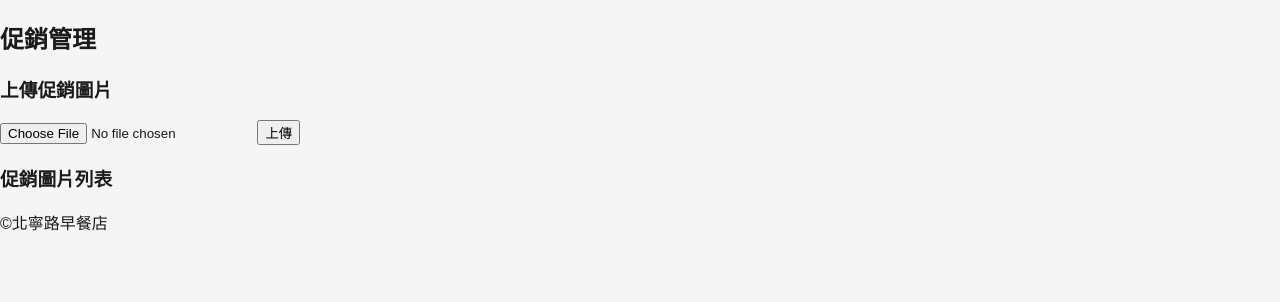
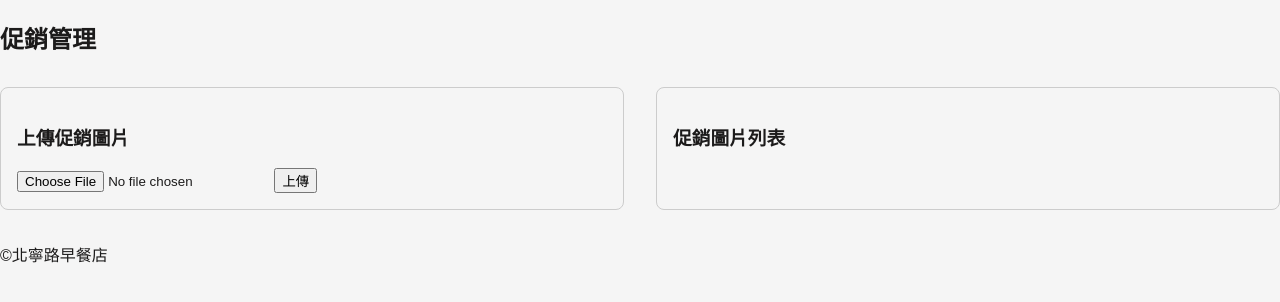
Before and after one commit to Wang-3369/OnlineStore, a Flask app: page /admin/promotions in a window 1280 px wide. Shown: the part 121-423 px from the top of the page. Run offline with Flask 3, Linux system fonts and the light colour scheme; the visitor is signed in with stand-in values (Sample User, id 1); data that the repository does not hold is empty; parts of the project's set-up code (start-up, migrations or seed data) failed here and were passed over.

Commit message:
更改促銷圖片css

```diff
--- a/static/css/promotions.css
+++ b/static/css/promotions.css
@@ -1,23 +1,46 @@
-.promo-slider {
-    width: 600px;         /* 輪播框寬度 */
-    height: 300px;        /* 輪播框高度 */
-    margin: 2rem auto;    /* 置中 */
-    overflow: hidden;     /* 超出隱藏 */
-    border: 2px solid #333; /* 輪播框邊框 */
-    border-radius: 8px;
-    position: relative;
-    background: #f5f5f5;
+.promo-admin-container {
+    display: flex;
+    gap: 2rem;
+    margin: 2rem 0;
 }
 
-.promo-track {
-    display: flex;
-    transition: transform 0.3s ease-in-out; /* 切換圖片速度快 */
-    height: 100%;
+.upload-box, .promo-list {
+    flex: 1;
+    padding: 1rem;
+    border: 1px solid #ccc;
+    border-radius: 8px;
 }
 
-.promo-track img {
-    width: 100%;   /* 滿框顯示 */
-    height: 100%;
-    object-fit: contain; /* 圖片置中且完整顯示 */
-    flex-shrink: 0;      /* 防止縮小 */
+.promo-items {
+    display: flex;
+    flex-wrap: wrap;
+    gap: 1rem;
+    margin-top: 1rem;
 }
+
+.promo-item {
+    position: relative;
+}
+
+.promo-item img {
+    width: 150px;
+    height: 150px;
+    object-fit: cover;
+    border-radius: 4px;
+}
+
+.promo-item button.delete-btn {
+    position: absolute;
+    top: 5px;
+    right: 5px;
+    background: rgba(255,0,0,0.8);
+    color: white;
+    border: none;
+    padding: 0.2rem 0.5rem;
+    border-radius: 4px;
+    cursor: pointer;
+}
+
+.promo-item button.delete-btn:hover {
+    background: rgba(255,0,0,1);
+}
```
